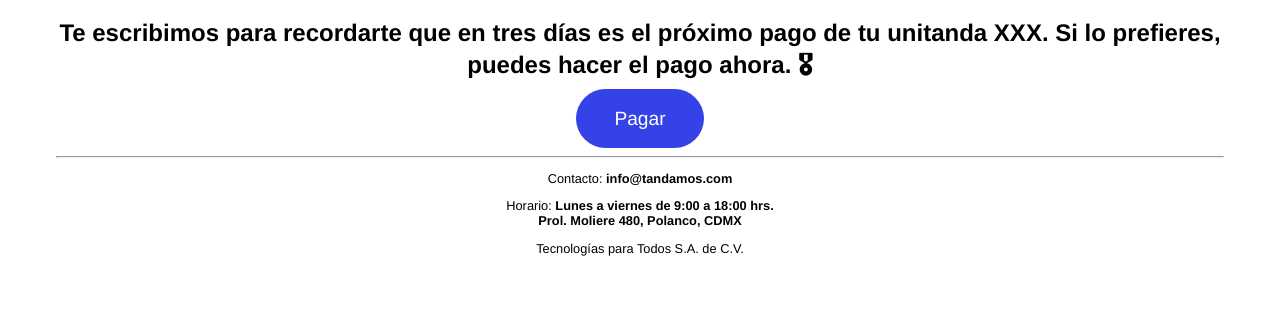
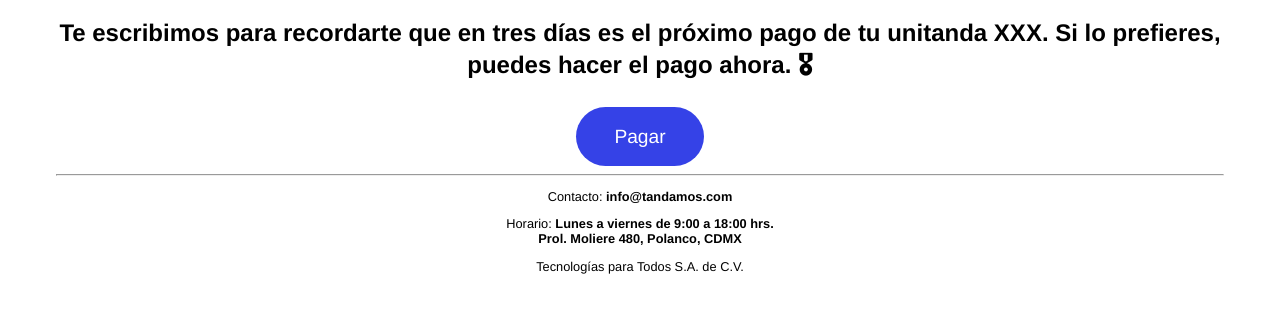
Before and after one commit to MarianaGT/template-email, a plain HTML site: page index.html in a window 1280 px wide. Shown: the part 417-730 px from the top of the page. Drawn offline with Linux system fonts and the light colour scheme.

Commit message:
Update index.html

```diff
--- a/index.html
+++ b/index.html
@@ -8,7 +8,7 @@
 <body style="padding: 3em; text-align: center; font-family: Helvetica, sans serif;">
   <img style="display: block; margin: 0 auto" src="https://www.tandamos.com/assets/images/reloj.svg" alt="reloj">
   <h1>¡Hola XXX!</h1>
-  <h2>Te escribimos para recordarte que en tres días es el próximo pago de tu unitanda XXX. Si lo prefieres, puedes hacer el pago ahora. 🎖 </h2>
+  <h2>Te escribimos para recordarte que en tres días es el próximo pago de tu unitanda XXX. Si lo prefieres, puedes hacer el pago ahora. 🎖 </h2><br>
   <a href="" style="background-color: #3542e7; color: white; text-decoration: none; padding: 1em 2em; border-radius: 40px; font-size: 1.2em">Pagar</a><br><br>
   <hr>
   <p style="font-size: 0.8em">Contacto: <strong>info@tandamos.com</strong></p>
```
